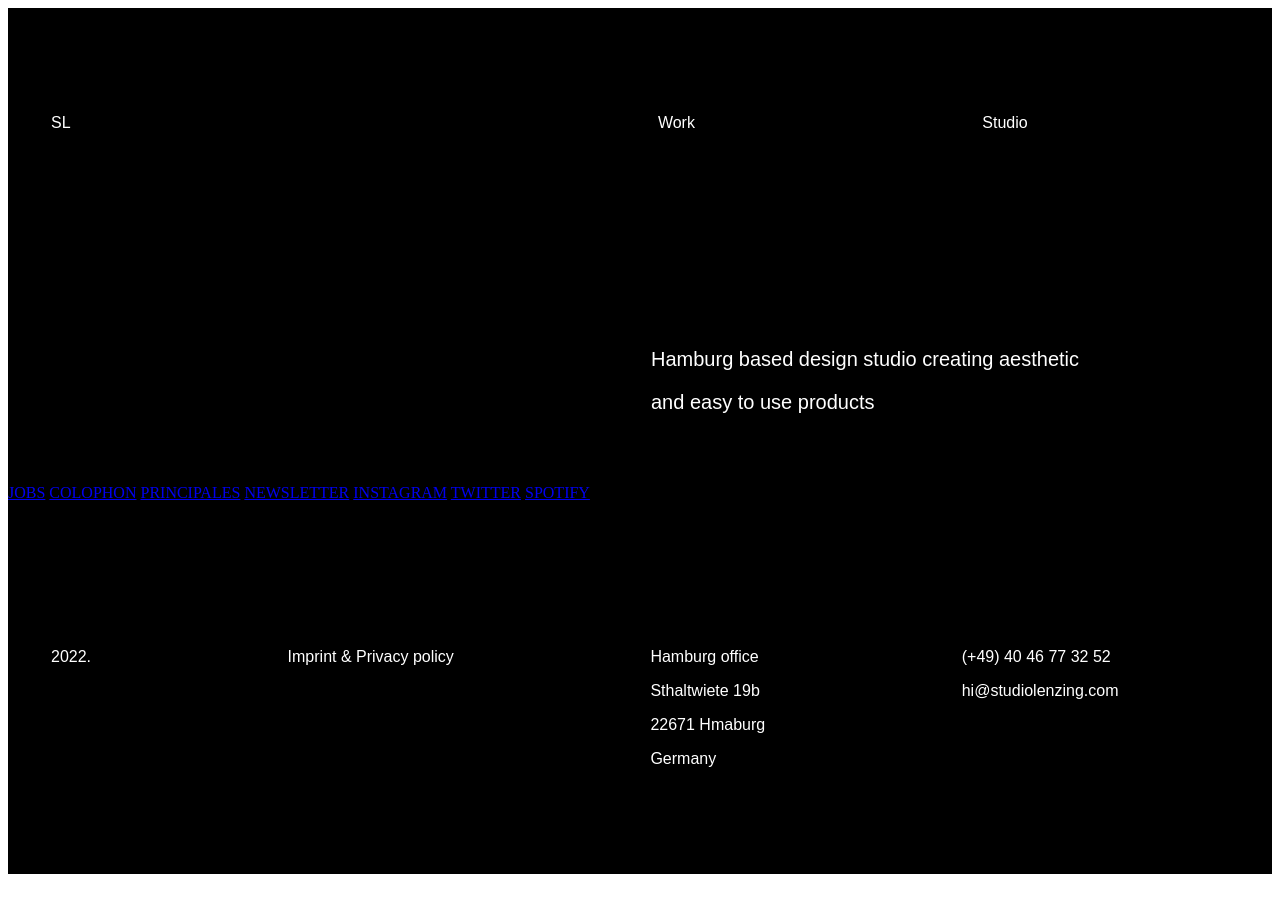
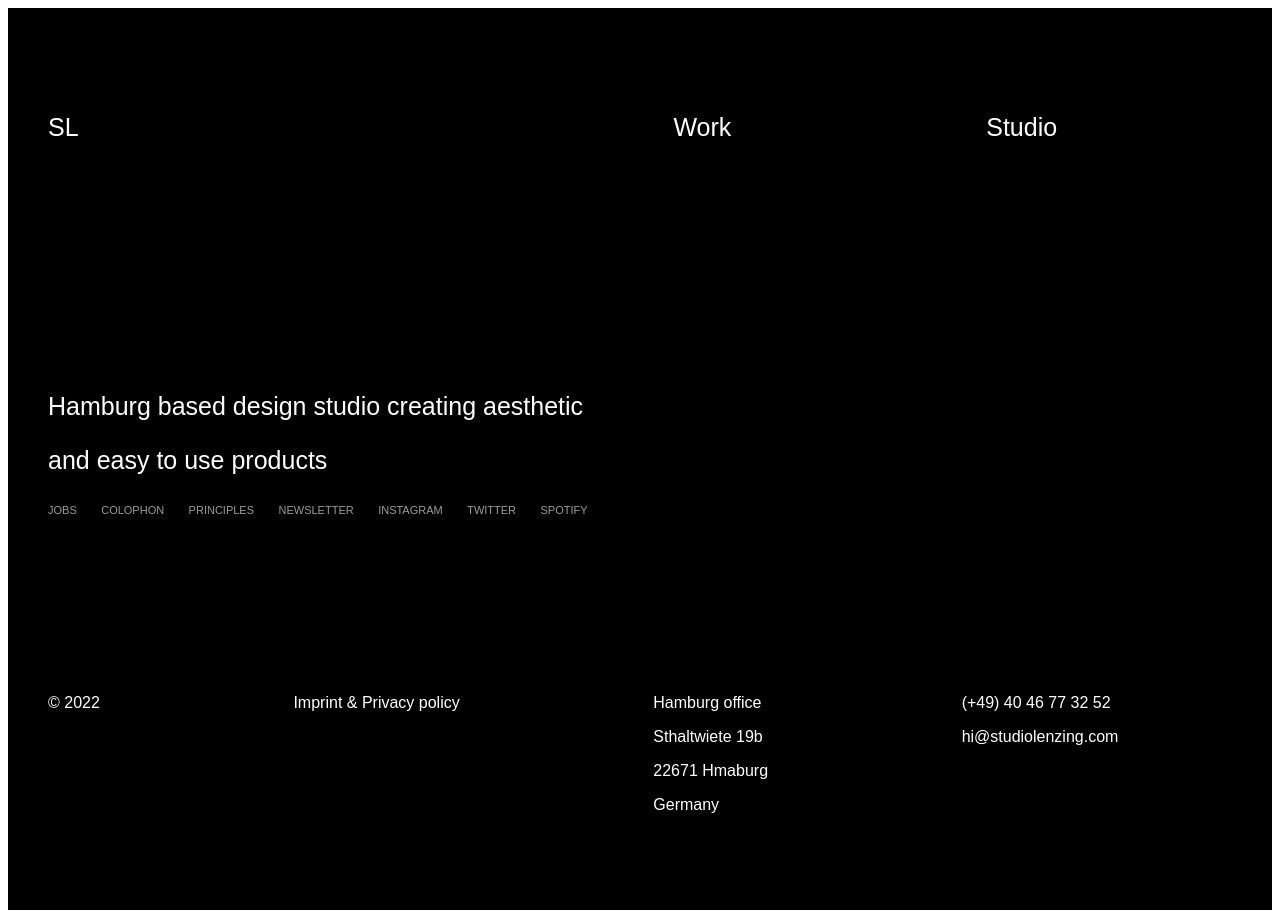
Before and after one commit to Yesala/ejercicios-clase, a plain HTML site: page Ejercicio-enclase-3-FB/index.html in a window 1280 px wide. Before the commit the page ends 882 px from the top, so only its background shows below. Drawn offline with Linux system fonts and the light colour scheme.

Commit message:
Cambios FlexBlox StudioLenzing

```diff
--- a/Ejercicio-enclase-3-FB/css/style.css
+++ b/Ejercicio-enclase-3-FB/css/style.css
@@ -16,24 +16,21 @@
     color: white;
     font-family: Arial, Helvetica, sans-serif;
     padding: 40px;
-    margin: 10px 3px;
 }
 
 .item-empty{
     min-width: 300px;
+    padding: 20px;
 }
 
 .txt-title1{
-    font-size: 20px;
+    font-size: 25px;
 }
 
-#nav-principal {
-    padding-top: 30px;
-    font-size: 15px;
-}
-
-#nav-principal a {
+.nav-right a {
     color: #9e9a9a;
     text-decoration: none;
-    margin-right: 30px;
+    margin-right: 20px;
+    font-family: Arial, Helvetica, sans-serif;
+    font-size: 11px;
 }
--- a/Ejercicio-enclase-3-FB/index.html
+++ b/Ejercicio-enclase-3-FB/index.html
@@ -13,14 +13,14 @@
 <body>
     <div class="main-container d-flex">
         <div class="item">
-            <p>SL</p>
+            <p class="txt-title1">SL</p>
         </div>
         <div class="item-empty"></div>
         <div class="item">
-            <p>Work</p>
+            <p class="txt-title1">Work</p>
         </div>
         <div class="item">
-            <p>Studio</p>
+            <p class="txt-title1">Studio</p>
         </div>
     </div>
     <div class="main-container d-flex">
@@ -29,13 +29,12 @@
         <div class="item">
             <p class="txt-title1">Hamburg based design studio creating aesthetic</p>
             <p class="txt-title1">and easy to use products</p>
-        </div>
             <div>
                 <nav class="nav-principal">
                     <div class="nav-right">
                         <a href="#">JOBS</a>
                         <a href="#">COLOPHON</a>
-                    <a href="#">PRINCIPALES</a>
+                        <a href="#">PRINCIPLES</a>
                         <a href="#">NEWSLETTER</a>
                         <a href="#">INSTAGRAM</a>
                         <a href="#">TWITTER</a>
@@ -43,10 +42,12 @@
                     </div>
                 </nav>
         </div>
+
+        </div>
     </div>
     <div class="main-container d-flex">
         <div class="item">
-            <p>2022.</p>
+            <p>© 2022</p>
         </div>
         <div class="item">
             <p>Imprint & Privacy policy</p>
```
Lines whose indentation alone changed are shown as unchanged.
